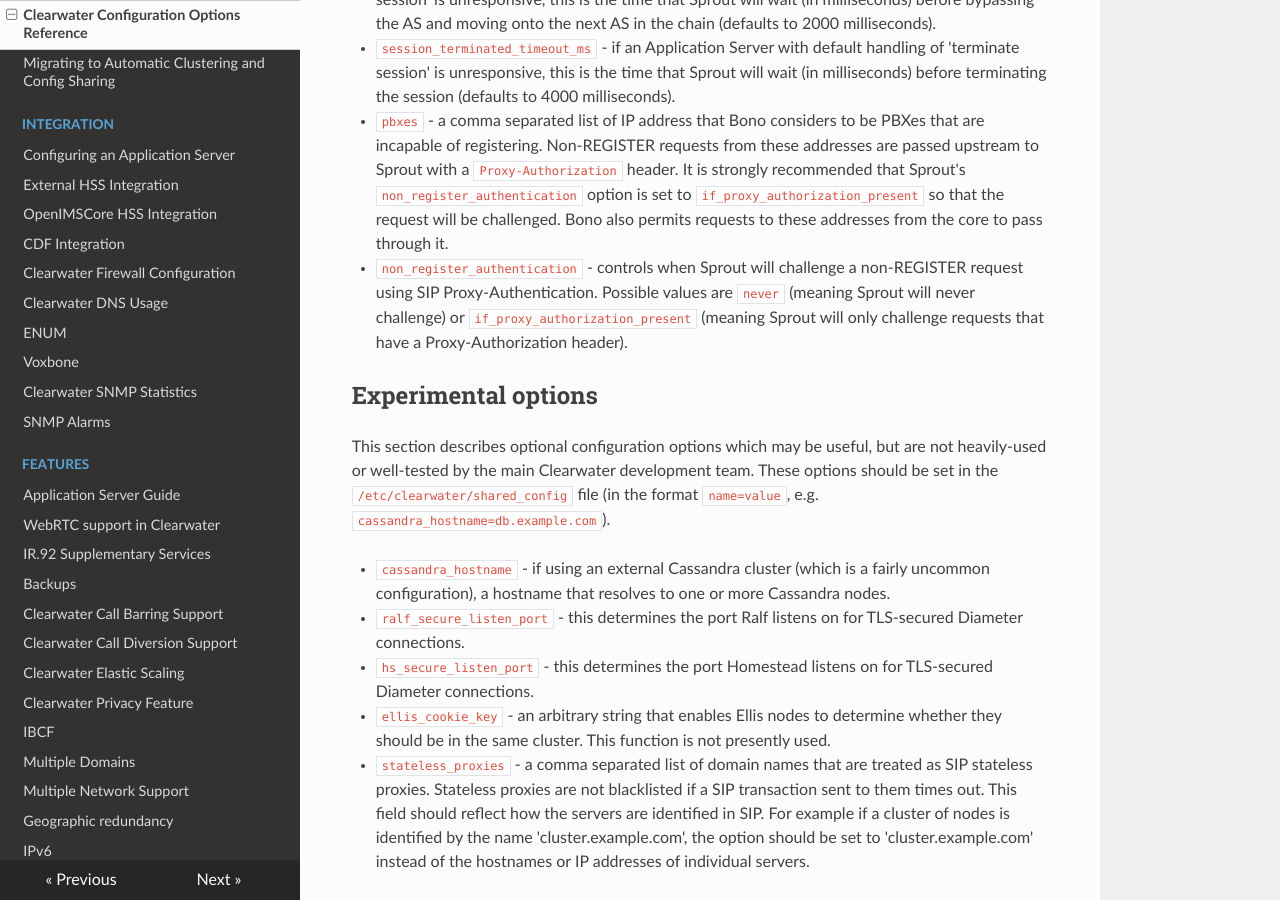
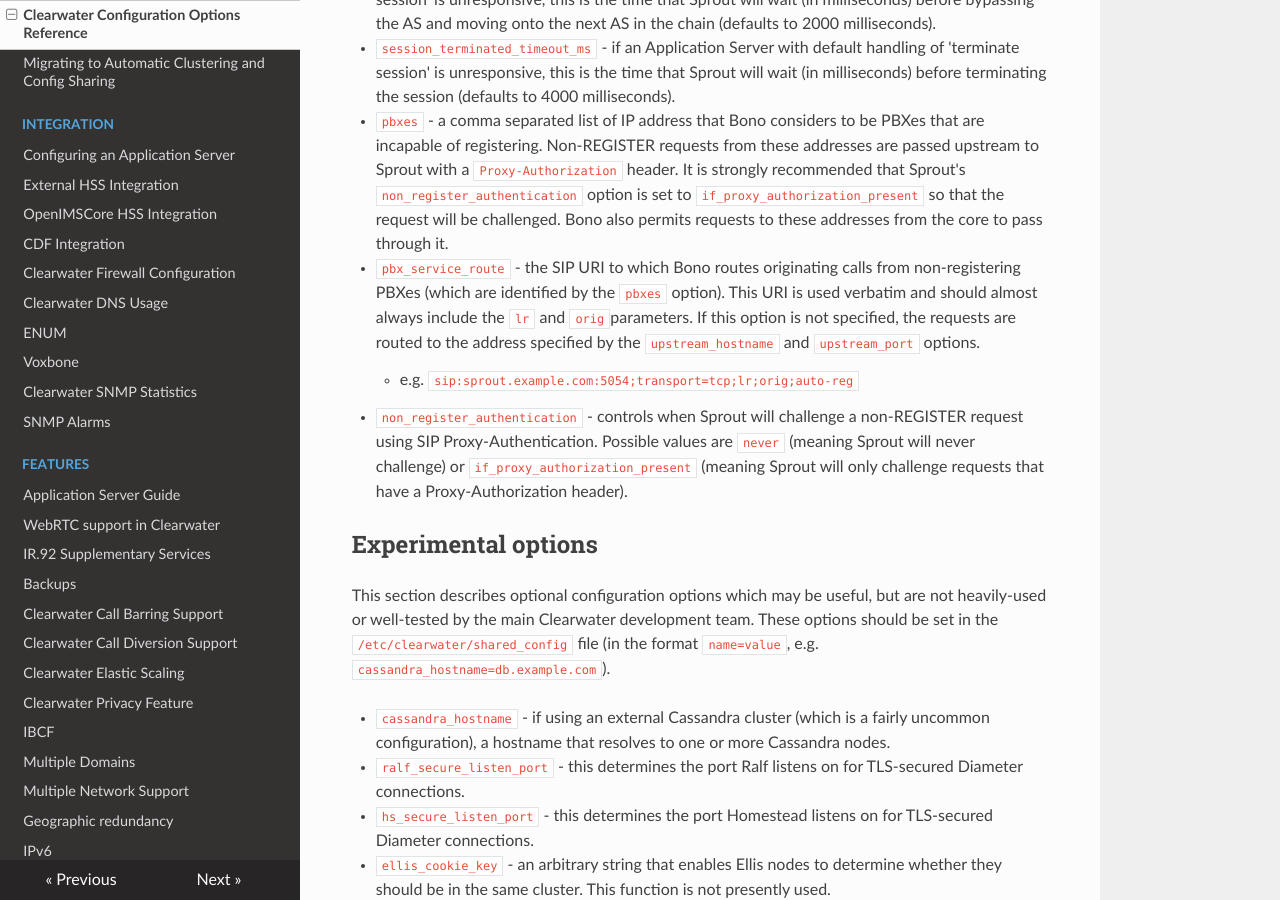
Before and after one commit to Metaswitch/clearwater-readthedocs, an MkDocs documentation site: the page built from docs/Clearwater_Configuration_Options_Reference.md, in a window 1280 px wide and 900 px high, scrolled down 6381 px. Built offline with MkDocs 1.6.1, drawn with Linux system fonts in a browser that asks for light colours; nearby versions of some CDN libraries; old or Windows-style settings are respelled for this version of MkDocs.

Commit message:
Document pbx_service_route option

```diff
--- a/docs/Clearwater_Configuration_Options_Reference.md
+++ b/docs/Clearwater_Configuration_Options_Reference.md
@@ -118,6 +118,8 @@ This section describes optional configuration options, particularly for ensuring
 * `session_continued_timeout_ms` - if an Application Server with default handling of 'continue session' is unresponsive, this is the time that Sprout will wait (in milliseconds) before bypassing the AS and moving onto the next AS in the chain (defaults to 2000 milliseconds).
 * `session_terminated_timeout_ms` - if an Application Server with default handling of 'terminate session' is unresponsive, this is the time that Sprout will wait (in milliseconds) before terminating the session (defaults to 4000 milliseconds).
 * `pbxes` - a comma separated list of IP address that Bono considers to be PBXes that are incapable of registering. Non-REGISTER requests from these addresses are passed upstream to Sprout with a `Proxy-Authorization` header. It is strongly recommended that Sprout's `non_register_authentication` option is set to `if_proxy_authorization_present` so that the request will be challenged. Bono also permits requests to these addresses from the core to pass through it.
+* `pbx_service_route` - the SIP URI to which Bono routes originating calls from non-registering PBXes (which are identified by the `pbxes` option). This URI is used verbatim and should almost always include the `lr` and `orig`parameters. If this option is not specified, the requests are routed to the address specified by the `upstream_hostname` and `upstream_port` options.
+    * e.g. `sip:sprout.example.com:5054;transport=tcp;lr;orig;auto-reg`
 * `non_register_authentication` - controls when Sprout will challenge a non-REGISTER request using SIP Proxy-Authentication. Possible values are `never` (meaning Sprout will never challenge) or `if_proxy_authorization_present` (meaning Sprout will only challenge requests that have a Proxy-Authorization header).
 
 ## Experimental options
```
